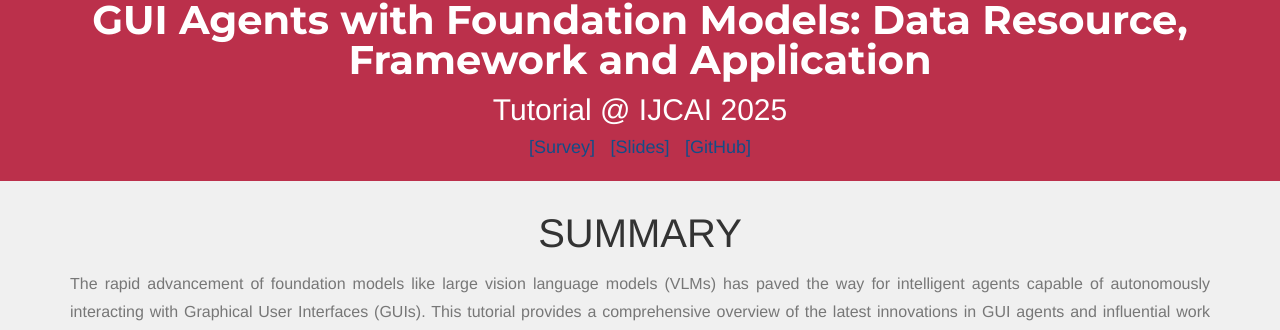
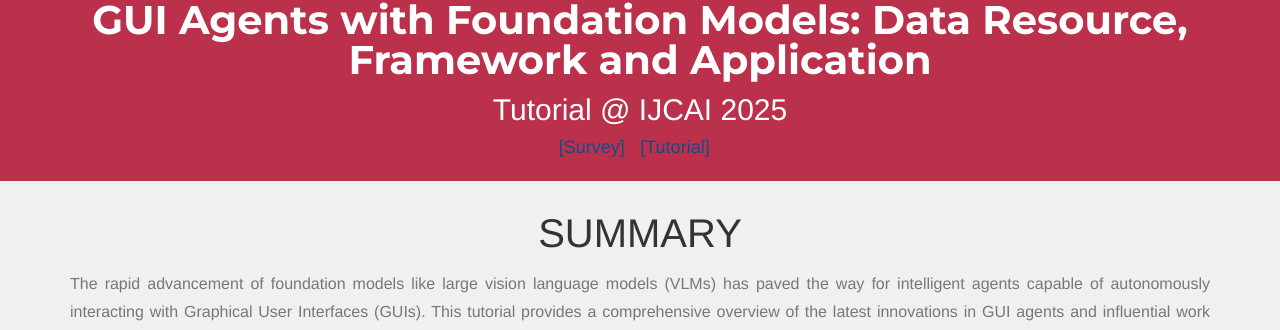
Before and after one commit to Yuqi-Zhou/GUI-Agent-with-Foundation-Models.github.io, a Jekyll site: the page built from index.md, in a window 1280 px wide and 900 px high. Shown: the part 100-430 px from the top of the window. Built offline with Jekyll 4.4.1, drawn with Linux system fonts in a browser that asks for light colours; nearby versions of some CDN libraries; some web fonts are replaced.

Commit message:
Update home.html

```diff
--- a/_layouts/home.html
+++ b/_layouts/home.html
@@ -62,8 +62,7 @@
                 <div class="intro-information"> {{ site.conference_venue }}</div>
                 {% if site.show_downloads %}
                 <a href="assets/files/survey.pdf" class="btn-large">[Survey]</a>&nbsp;&nbsp;&nbsp;
-                 <a href="assets/files/slides.pdf" class="btn-large">[Slides]</a>&nbsp;&nbsp;&nbsp;
-                <a href="https://github.com/KID-22/LLM-IR-Bias-Fairness-Survey" class="btn-large">[GitHub]</a>
+                 <a href="assets/files/tutorial.pdf" class="btn-large">[Tutorial]</a>&nbsp;&nbsp;&nbsp;
                 {% endif %}
             </div>
         </div>
```
